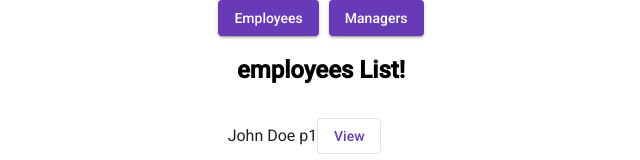
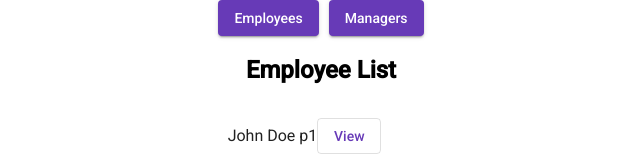
Before and after one commit to ChenReuven/exercise-2bepc, an Angular app in the folder client/: page /employees in a window 1280 px wide. Shown: the top 160 px of the page, without its empty margins (319-959 px from the left). Built offline with nearby package versions, Linux system fonts and the light colour scheme.

Commit message:
change title of the pages

```diff
--- a/client/src/app/employee/pages/employee.component.html
+++ b/client/src/app/employee/pages/employee.component.html
@@ -1,5 +1,5 @@
 <div class="container">
-  <h2>employees List!</h2>
+  <h2>Employee List</h2>
 
   <mat-list class="employees-list" role="list">
     <mat-list-item role="listitem" *ngFor="let person of (employees$ | async )">
--- a/client/src/app/manager/pages/manager.component.html
+++ b/client/src/app/manager/pages/manager.component.html
@@ -1,5 +1,5 @@
 <div class="container">
-  <h2>Manager List!</h2>
+  <h2>Manager List</h2>
 
   <mat-list class="manager-list" role="list">
     <mat-list-item role="listitem" *ngFor="let person of (managers$ | async )">
```
